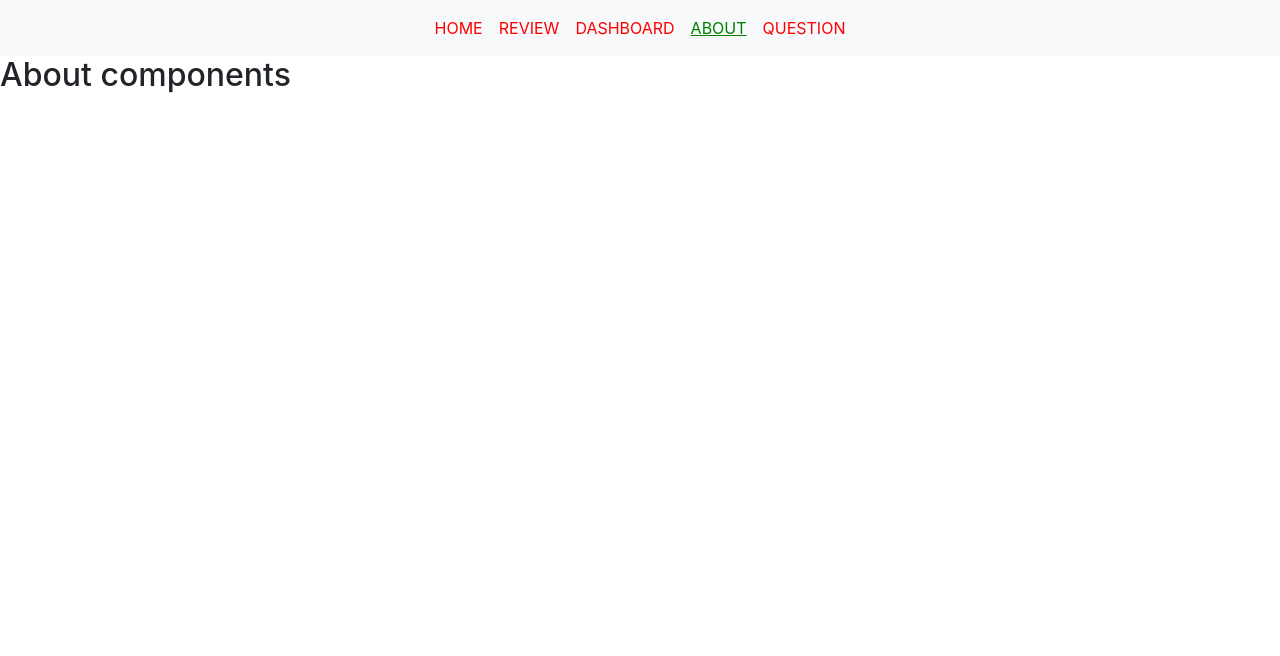
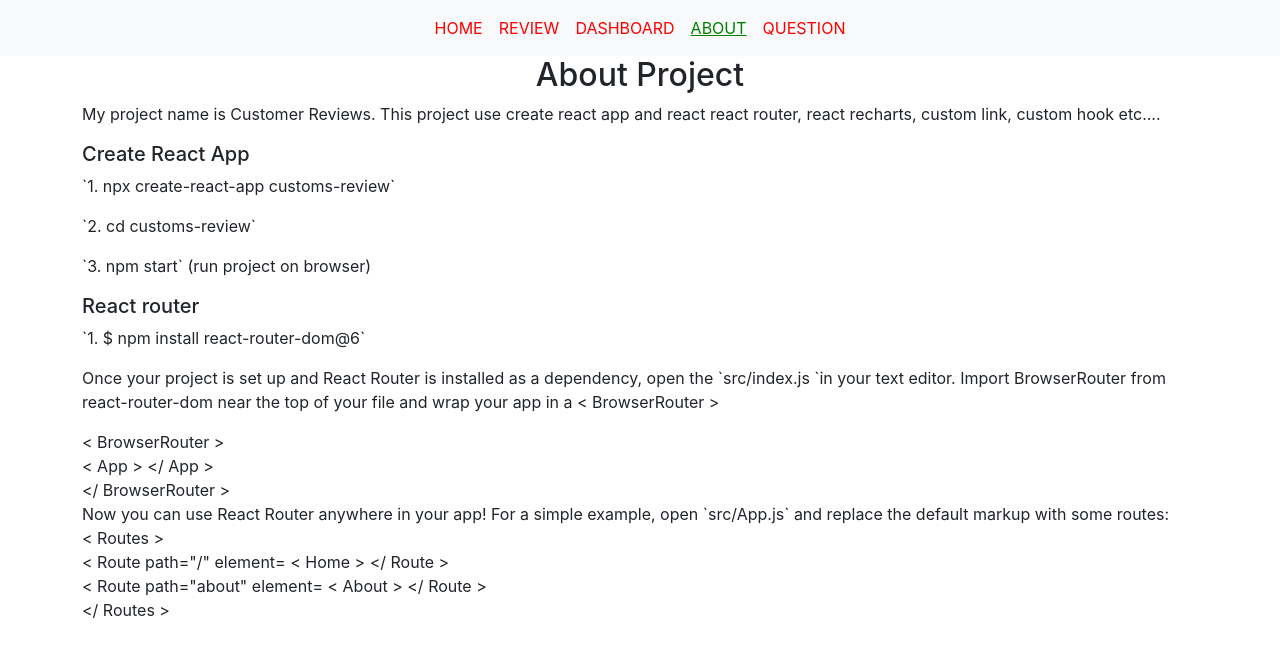
Before and after one commit to rashidul191/product-analysis-website, a React (Create React App) app: page /about in a window 1280 px wide. Shown: the top 656 px of the page. Built offline with nearby package versions, Linux system fonts and the light colour scheme.

Commit message:
customer review components update

```diff
--- a/src/components/About/About.js
+++ b/src/components/About/About.js
@@ -1,11 +1,48 @@
-import React from 'react';
+import React from "react";
 
 const About = () => {
-    return (
-        <div>
-            <h2>About components</h2>
-        </div>
-    );
+  const lessThen = `<`;
+  const greaterThen = `>`;
+  const lessThenWith = `</`;
+
+  return (
+    <div className="container">
+      <h2 className="text-center">About Project</h2>
+      <p>
+        My project name is Customer Reviews. This project use create react app
+        and react react router, react recharts, custom link, custom hook etc....
+      </p>
+      <div>
+        <h5> Create React App</h5>
+        <p>`1. npx create-react-app customs-review`</p>
+        <p>`2. cd customs-review`</p>
+        <p>`3. npm start` (run project on browser)</p>
+      </div>
+
+      <div>
+        <h5> React router</h5>
+        <p>`1. $ npm install react-router-dom@6`</p>
+        <p>
+          Once your project is set up and React Router is installed as a
+          dependency, open the `src/index.js `in your text editor. Import
+          BrowserRouter from react-router-dom near the top of your file and wrap
+          your app in a {lessThen} BrowserRouter {greaterThen}{" "}
+        </p>
+        {lessThen} BrowserRouter {greaterThen} <br />
+        {lessThen} App {greaterThen} {lessThenWith} App {greaterThen} <br />
+        {lessThenWith} BrowserRouter {greaterThen} <br />
+        Now you can use React Router anywhere in your app! For a simple example,
+        open `src/App.js` and replace the default markup with some routes:{" "}
+        <br />
+        {lessThen} Routes {greaterThen} <br />
+        {lessThen} Route path="/" element= {lessThen} Home {greaterThen}{" "}
+        {lessThenWith} Route {greaterThen} <br />
+        {lessThen} Route path="about" element= {lessThen} About {greaterThen}{" "}
+        {lessThenWith} Route {greaterThen} <br />
+        {lessThenWith} Routes {greaterThen}
+      </div>
+    </div>
+  );
 };
 
 export default About;
--- a/src/components/CustomerReview/CustomerReview.js
+++ b/src/components/CustomerReview/CustomerReview.js
@@ -9,7 +9,7 @@ const CustomerReview = () => {
     <div>
       <h1 className="text-center">Customer Review</h1>
       <div className="row row-cols-1 row-cols-md-3 g-4 mt-3 text-center">
-        {reviews.map((review) => (
+        {reviews.slice(0, 3).map((review) => (
           <ReviewDetails key={review.id} review={review}></ReviewDetails>
         ))}
       </div>
--- a/src/components/Header/Header.js
+++ b/src/components/Header/Header.js
@@ -4,10 +4,10 @@ import CustomLink from "../CustomLink/CustomLink";
 const Header = () => {
   return (
     <div>
-      <nav class="navbar navbar-expand-lg bg-light">
-        <div class="container-fluid">
+      <nav className="navbar navbar-expand-lg bg-light">
+        <div className="container-fluid">
           <button
-            class="navbar-toggler"
+            className="navbar-toggler"
             type="button"
             data-bs-toggle="collapse"
             data-bs-target="#navbarNav"
@@ -15,35 +15,35 @@ const Header = () => {
             aria-expanded="false"
             aria-label="Toggle navigation"
           >
-            <span class="navbar-toggler-icon"></span>
+            <span className="navbar-toggler-icon"></span>
           </button>
-          <div class="collapse navbar-collapse" id="navbarNav">
-            <ul class="navbar-nav mx-auto">
-              <li class="nav-item">
-                <CustomLink class="nav-link" to="/">
+          <div className="collapse navbar-collapse" id="navbarNav">
+            <ul className="navbar-nav mx-auto">
+              <li className="nav-item">
+                <CustomLink className="nav-link" to="/">
                   HOME
                 </CustomLink>
               </li>
-              <li class="nav-item">
-                <CustomLink class="nav-link" to="/review">
+              <li className="nav-item">
+                <CustomLink className="nav-link" to="/review">
                   REVIEW
                 </CustomLink>
               </li>
-              <li class="nav-item">
-                <CustomLink class="nav-link" to="/dashboard">
+              <li className="nav-item">
+                <CustomLink className="nav-link" to="/dashboard">
                   DASHBOARD
                 </CustomLink>
               </li>
 
 
 
-              <li class="nav-item">
-                <CustomLink class="nav-link" to="/about">
+              <li className="nav-item">
+                <CustomLink className="nav-link" to="/about">
                   ABOUT
                 </CustomLink>
               </li>
-              <li class="nav-item">
-                <CustomLink class="nav-link" to="/question">
+              <li className="nav-item">
+                <CustomLink className="nav-link" to="/question">
                     QUESTION
                 </CustomLink>
               </li>
--- a/src/components/Review/Review.js
+++ b/src/components/Review/Review.js
@@ -4,7 +4,6 @@ import ReviewDetails from "../ReviewDetails/ReviewDetails";
 
 const Review = () => {
   const [reviews, setReviews] = useReview();
-//   console.log(reviews);
   return (
     <div className="container">
 
--- a/src/components/ReviewDetails/ReviewDetails.js
+++ b/src/components/ReviewDetails/ReviewDetails.js
@@ -2,7 +2,6 @@ import React from "react";
 
 const ReviewDetails = (props) => {
   const { name, review, rating, img } = props.review;
-  console.log(img);
   return (
     <div className="col review-details-container">
       <img
```
